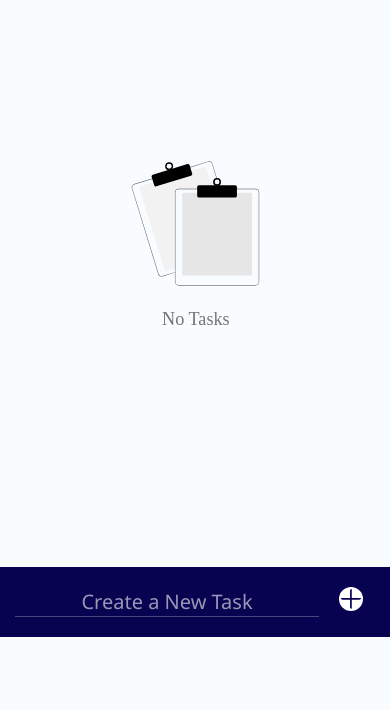
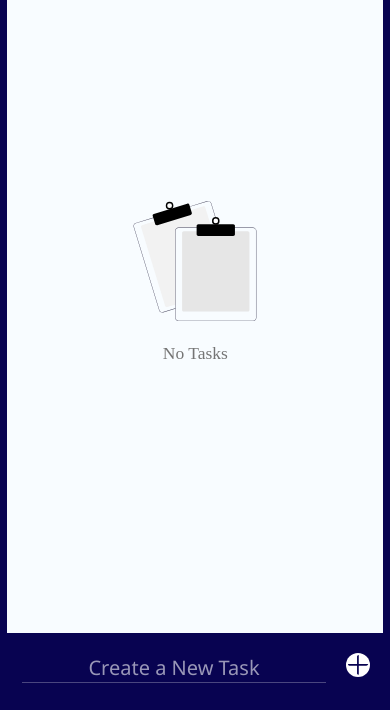
Before and after one commit to bsrakts/to-do-list-bsrakts.io, a plain HTML site: page index.html in a window 390 px wide. Shown: the part 148-858 px from the top of the page. Drawn offline with Linux system fonts and the light colour scheme.

Commit message:
update style.css

```diff
--- a/style.css
+++ b/style.css
@@ -76,9 +76,8 @@ header {
 }
 
 .tasks {
-    margin: 20px 0px;
+    margin: 20px 10px;
     overflow: hidden;
-    padding-right: 20px;
 }
 
 #taskLists {
@@ -86,7 +85,7 @@ header {
 }
 
 .empty_task_list {
-    transition: 0s;
+    transition: 3s;
     background-position: center;
     background-size: 50%;
     background-repeat: no-repeat;
@@ -204,10 +203,10 @@ footer form {
         margin: top 30px;
     }
     .container {
-        border: none;
+        border: 7px solid var(--footer-color);
         border-radius: 0px;
         width: 100%;
-        height: 93vh;
+        height: 100vh;
         padding: 0px 20px;
     }
     #new_task_input {
```
